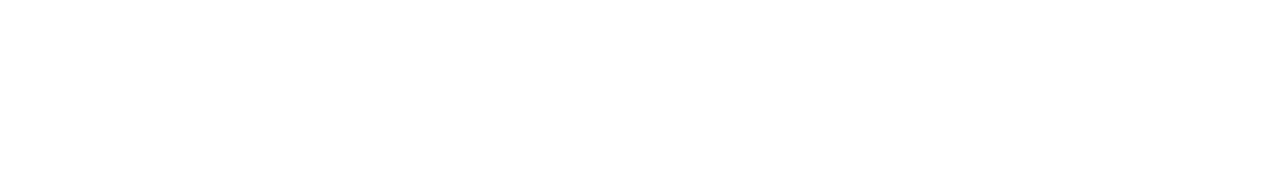
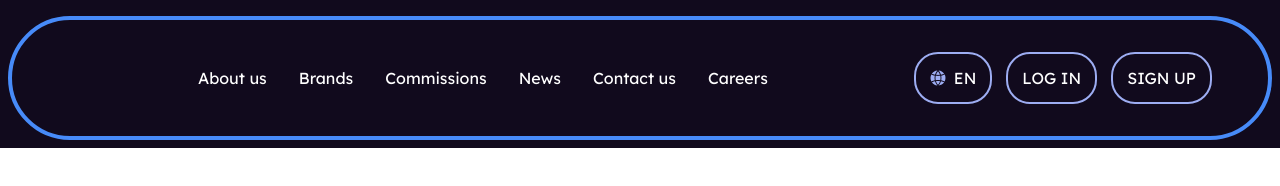
Before and after one commit to IvanZubrei/test-project-house-of-gambling, a plain HTML site: page index.html in a window 1280 px wide. Drawn offline with Linux system fonts and the light colour scheme.

Commit message:
feat: add header

```diff
--- a/index.html
+++ b/index.html
@@ -4,9 +4,70 @@
   <meta charset="UTF-8">
   <meta name="viewport" content="width=device-width, initial-scale=1.0">
   <title>Document</title>
+  <link rel="preconnect" href="https://fonts.googleapis.com">
+  <link rel="preconnect" href="https://fonts.gstatic.com" crossorigin>
+  <link href="https://fonts.googleapis.com/css2?family=Lexend&display=swap" rel="stylesheet">
   <link rel="stylesheet" href="styles/style.css">
 </head>
 <body>
-
+  <header class="header">
+    <div class="container">
+      <div class="header__content">
+        <div class="header__content-block">
+          <nav class="nav">
+            <ul class="navigation__list">
+              <li class="navigation__list-item">
+                <a class="navigation__list-link" href="#about">About us</a>
+              </li>
+              <li class="navigation__list-item">
+                <a class="navigation__list-link" href="#favorites">Brands</a>
+              </li>
+              <li class="navigation__list-item">
+                <a class="navigation__list-link" href="#coffee-shop">Commissions</a>
+              </li>
+              <li class="navigation__list-item">
+                <a class="navigation__list-link" href="#contacts">News</a>
+              </li>
+              <li class="navigation__list-item">
+                <a class="navigation__list-link" href="#library-cards">Contact us</a>
+              </li>
+              <li class="navigation__list-item">
+                <a class="navigation__list-link" href="#library-cards">Careers</a>
+              </li>
+            </ul>
+          </nav>
+          <div class="header__profile">
+            <button class="header__language">
+              <svg class="header__language-img" xmlns="http://www.w3.org/2000/svg" width="16" height="16" viewBox="0 0 16 16" fill="none">
+                <g clip-path="url(#clip0_1002_272)">
+                <path d="M14.1692 3.71888C12.7989 1.84023 11.0012 0.775068 8.6355 0.5C9.74223 1.7817 10.5035 3.16875 10.9895 4.71966C12.0962 4.49141 13.1444 4.19294 14.1692 3.71888Z" fill="#9DADF2"/>
+                <path d="M4.25006 5.52288C3.83001 5.41303 3.42197 5.30631 3.01989 5.18202C2.66058 5.06606 2.30606 4.93336 1.95173 4.80073C1.7517 4.72586 1.55173 4.65102 1.35101 4.57922C0.162292 6.66856 0.273551 9.63579 1.34515 11.3857C1.94399 11.1975 2.53794 11.0093 3.13731 10.8194L3.1384 10.8191C3.67559 10.6489 4.21745 10.4772 4.77076 10.303C4.45455 8.78132 4.4604 7.21285 4.77661 5.66193C4.59874 5.61407 4.42337 5.5682 4.25006 5.52288Z" fill="#9DADF2"/>
+                <path d="M12.9458 5.15847C12.3749 5.33989 11.8035 5.52147 11.2297 5.70289C11.5459 7.23625 11.5342 8.79301 11.2297 10.2971C12.3891 10.6658 13.5193 11.0228 14.6612 11.3798C15.7855 9.45435 15.7737 6.52809 14.6612 4.61432C14.0874 4.7957 13.5166 4.97709 12.9458 5.15847Z" fill="#9DADF2"/>
+                <path d="M5.7194 10.2269C5.39148 8.74034 5.40319 7.28307 5.70183 5.82579C5.94061 5.83983 6.17518 5.8565 6.40679 5.87296C6.9476 5.91139 7.47255 5.94869 7.99728 5.94869C8.52199 5.94869 9.0467 5.91141 9.58748 5.87298C9.81907 5.85652 10.054 5.83983 10.2927 5.82579C10.6148 7.25966 10.6031 8.72864 10.2869 10.221C8.75267 10.022 7.2536 10.0103 5.7194 10.2269Z" fill="#9DADF2"/>
+                <path d="M14.1693 12.2753C12.8107 14.1539 11.0072 15.2132 8.64145 15.5C9.73062 14.2242 10.5094 12.843 10.9837 11.2862C12.0846 11.4969 13.1269 11.8129 14.1693 12.2753Z" fill="#9DADF2"/>
+                <path d="M7.35894 0.5C4.99322 0.780921 3.18965 1.84608 1.78428 3.78326C2.88515 4.12271 3.92162 4.44459 4.99322 4.77819C5.49096 3.15704 6.26391 1.7817 7.35894 0.5Z" fill="#9DADF2"/>
+                <path d="M7.35894 15.5C4.99907 15.2191 3.20136 14.1598 1.78428 12.2167C2.13525 12.1085 2.47968 12.0021 2.82079 11.8967L2.82228 11.8962C3.55057 11.6711 4.26377 11.4508 4.99322 11.2277C5.49096 12.8312 6.2522 14.2183 7.35894 15.5Z" fill="#9DADF2"/>
+                <path d="M10.0408 4.86013C9.60158 3.48479 8.92817 2.28503 7.99711 1.19646C7.06019 2.30258 6.38093 3.4965 5.95931 4.86013C7.33541 5.04156 8.67052 5.04741 10.0408 4.86013Z" fill="#9DADF2"/>
+                <path d="M8.00297 14.8035C7.07191 13.7208 6.39849 12.521 5.95931 11.1457C7.3237 10.9526 8.65881 10.9584 10.0466 11.1399C9.60744 12.5093 8.93403 13.7033 8.00297 14.8035Z" fill="#9DADF2"/>
+                </g>
+                <defs>
+                <clipPath id="clip0_1002_272">
+                <rect width="16" height="16" fill="white"/>
+                </clipPath>
+                </defs>
+                </svg>
+              <p class="header__language-text">EN</p>
+            </button>
+            <button class="header__login">
+              <p class="header__login-text">LOG IN</p>
+            </button>
+            <button class="header__singup">
+              <p class="header__singup-text">SIGN UP</p>
+            </button>
+          </div>
+        </div>
+      </div>
+    </div>
+  </header>
 </body>
 </html>
--- a/styles/style.css
+++ b/styles/style.css
@@ -0,0 +1,163 @@
+html{
+  box-sizing: border-box;
+  scroll-behavior: smooth;
+}
+
+*,
+*::backdrop,
+*::after{
+  box-sizing: inherit;
+  margin: 0;
+  padding: 0;
+}
+
+a{
+  color: inherit;
+  text-decoration: none;
+}
+
+li{
+  list-style: none;
+}
+
+button{
+  border: none;
+  outline: none
+}
+
+h1, h2, h3, h4, p{
+  margin: 0;
+}
+
+.container{
+  max-width: 1920px;
+  margin: 0 auto;
+}
+
+.header__content{
+  padding: 16px 8px 8px 8px;
+  background: var(--main-navy-blue-110-a-1-d, #110A1D);
+}
+
+.header__content-block{
+  max-width: 1640px;
+  margin: 0 auto;
+  padding: 24px 48px;
+  align-items: center;
+  display: flex;
+  border-radius: 64px;
+  border: 4px solid var(--main-blue-478-bf-9, #478BF9);
+  background: var(--main-navy-blue-110-a-1-d, #110A1D);
+}
+
+.nav{
+  margin: 0 auto;
+}
+
+.navigation__list{
+  display: flex;
+  align-items: center;
+  gap: 32px;
+  padding: 8px;
+}
+
+.navigation__list-link{
+  color: var(--main-clean-white-ffffff, #FFF);
+  font-family: 'Lexend', sans-serif;
+  font-size: 16px;
+  font-style: normal;
+  font-weight: 400;
+  line-height: 20px;
+  cursor: pointer;
+}
+
+.navigation__list-link:hover{
+  color: var(--main-clean-white-ffffff, #ccc5c5);
+}
+
+.header__profile{
+  display: flex;
+  gap: 14px;
+  padding: 8px;
+  align-items: center;
+  margin: auto 0;
+}
+
+.header__language{
+  display: flex;
+  justify-content: center;
+  align-items: center;
+  gap: 8px;
+  padding: 14px;
+  border-radius: 24px;
+  border: 2px solid var(--additional-purple-9-dadf-2, #9DADF2);
+  background: var(--main-navy-blue-110-a-1-d, #110A1D);
+  cursor: pointer;
+}
+
+.header__language:hover{
+  border: 2px solid var(--additional-purple-9-dadf-2, #478BF9);
+  background: var(--main-blue-478-bf-9, #478BF9);
+}
+
+.header__language-text{
+  color: var(--main-clean-white-ffffff, #FFF);
+  text-align: center;
+  font-family: Lexend;
+  font-size: 16px;
+  font-style: normal;
+  font-weight: 400;
+  line-height: 20px;
+}
+
+.header__login{
+  display: flex;
+  justify-content: center;
+  align-items: center;
+  padding: 14px;
+  border-radius: 24px;
+  border: 2px solid var(--additional-purple-9-dadf-2, #9DADF2);
+  background: var(--main-navy-blue-110-a-1-d, #110A1D);
+  cursor: pointer;
+}
+
+.header__login:hover{
+  border: 2px solid var(--additional-purple-9-dadf-2, #478BF9);
+  background: var(--main-blue-478-bf-9, #478BF9);
+}
+
+.header__login-text{
+  color: var(--main-clean-white-ffffff, #FFF);
+  text-align: center;
+  font-family: Lexend;
+  font-size: 16px;
+  font-style: normal;
+  font-weight: 400;
+  line-height: 20px;
+}
+
+.header__singup{
+  display: flex;
+  justify-content: center;
+  align-items: center;
+  padding: 14px;
+  border-radius: 24px;
+  border: 2px solid var(--additional-purple-9-dadf-2, #9DADF2);
+  background: var(--main-navy-blue-110-a-1-d, #110A1D);
+  cursor: pointer;
+}
+
+.header__singup:hover{
+  border: 2px solid var(--additional-purple-9-dadf-2, #478BF9);
+  background: var(--main-blue-478-bf-9, #478BF9);
+}
+
+.header__singup-text{
+  color: var(--main-clean-white-ffffff, #FFF);
+  text-align: center;
+  font-family: Lexend;
+  font-size: 16px;
+  font-style: normal;
+  font-weight: 400;
+  line-height: 20px;
+}
```
